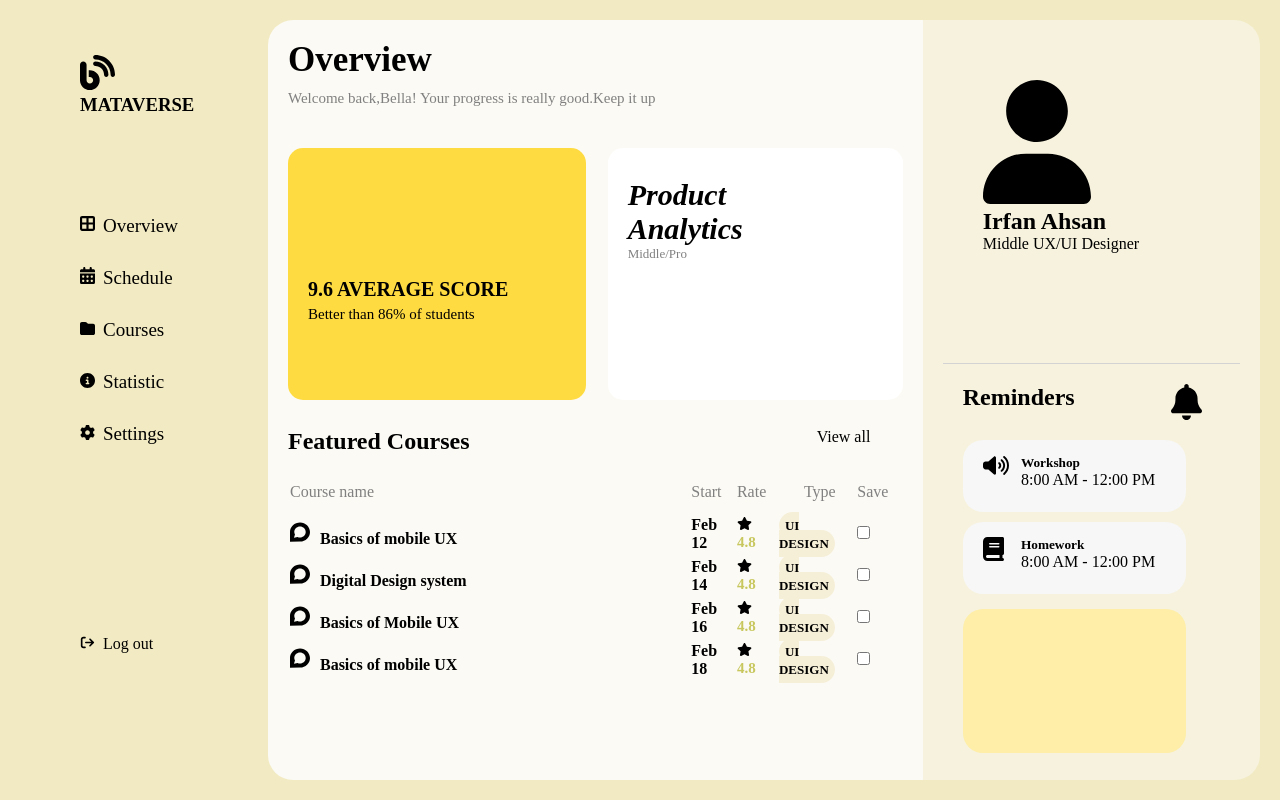
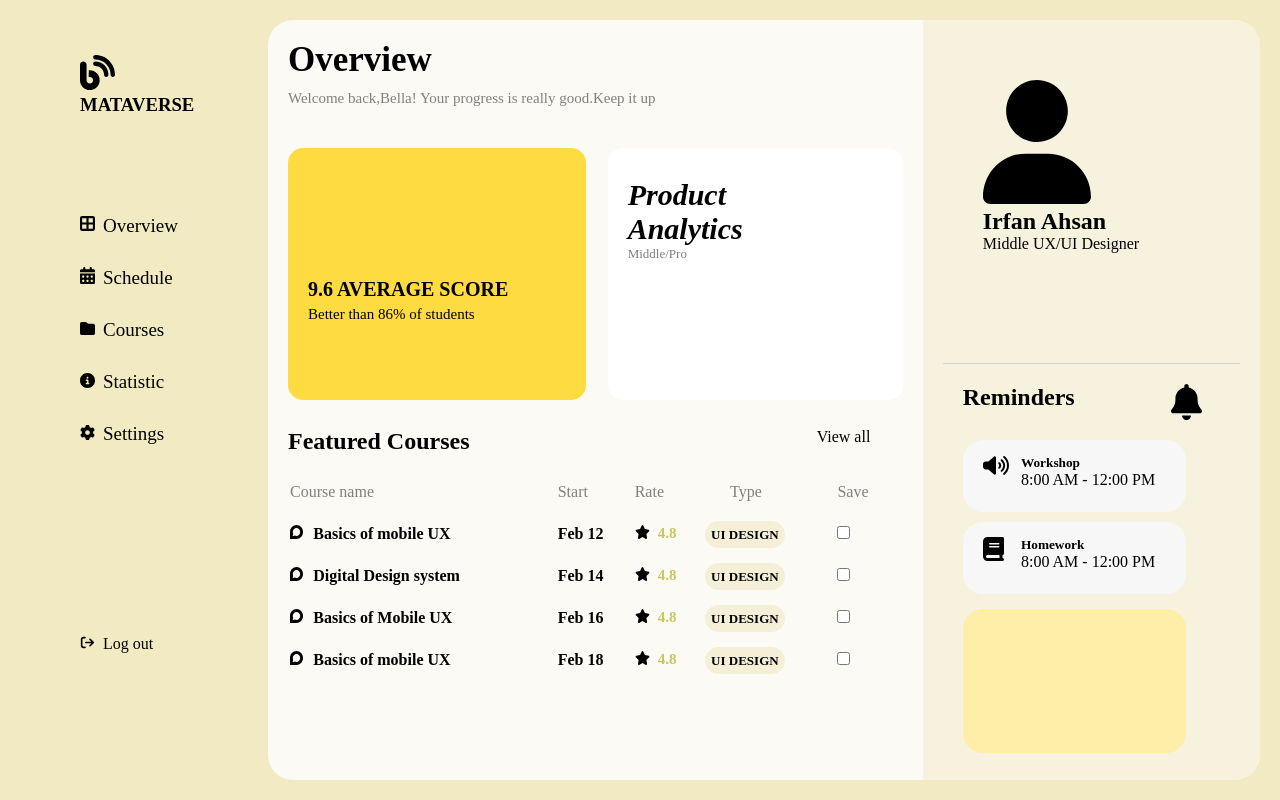
Before and after one commit to elvinmurshudlu/Overview, a plain HTML site: page index.html in a window 1280 px wide. Drawn offline with Linux system fonts and the light colour scheme.

Commit message:
first commit

```diff
--- a/assets/styles/style.css
+++ b/assets/styles/style.css
@@ -212,6 +212,7 @@ body section main .main .header p{
 }
 .table table td{
     font-weight: 550;
+
 }
 .star{
     font-size: 15px;
@@ -283,11 +284,13 @@ body section main .prof{
     border-radius: 20px;
     padding: 5px;
     padding-top: 15px;
+    cursor: pointer;
 
 }
 
 .profimage{
     width: 50%;
+    cursor: pointer;
 }
 
 .profimage:hover{
@@ -315,6 +318,10 @@ body section main .prof{
     border: 2px solid rgba(64, 255, 0, 0.347);
 }
 
+.select {
+    cursor: pointer;
+}
+
 .select:hover{
     text-decoration: underline;
     color: darkblue;
@@ -328,6 +335,7 @@ body section main .prof{
 .reminderimgbook{
     width: 40%;
     margin-left: 15px;
+
 }
 
 .courselogo{
--- a/index.html
+++ b/index.html
@@ -4,7 +4,7 @@
     <meta charset="UTF-8">
     <meta http-equiv="X-UA-Compatible" content="IE=edge">
     <meta name="viewport" content="width=device-width, initial-scale=1.0">
-    <title>Template</title>
+    <title>Overview</title>
     <link rel="stylesheet" href="assets/styles/style.css">
 </head>
 <body>
@@ -52,7 +52,7 @@
                             <th>Save</th>
                         </tr>
                         <tr class="select">
-                            <td ><img class="courselogo" src ="./assets/sources/discourse.svg">Basics of mobile UX</td>
+                            <td style="width: 45% ;" ><img class="courselogo" src ="./assets/sources/discourse.svg">Basics of mobile UX</td>
                             <td>Feb 12</td>
                             <td class="star"><img class="img" src="./assets/sources/star-solid.svg">4.8</td>
                             <td class="type"><span>UI DESIGN</span></td>
@@ -124,11 +124,6 @@
             </div>
 
         </main>
-
-
-
-
-
     </section>
 
 
```
